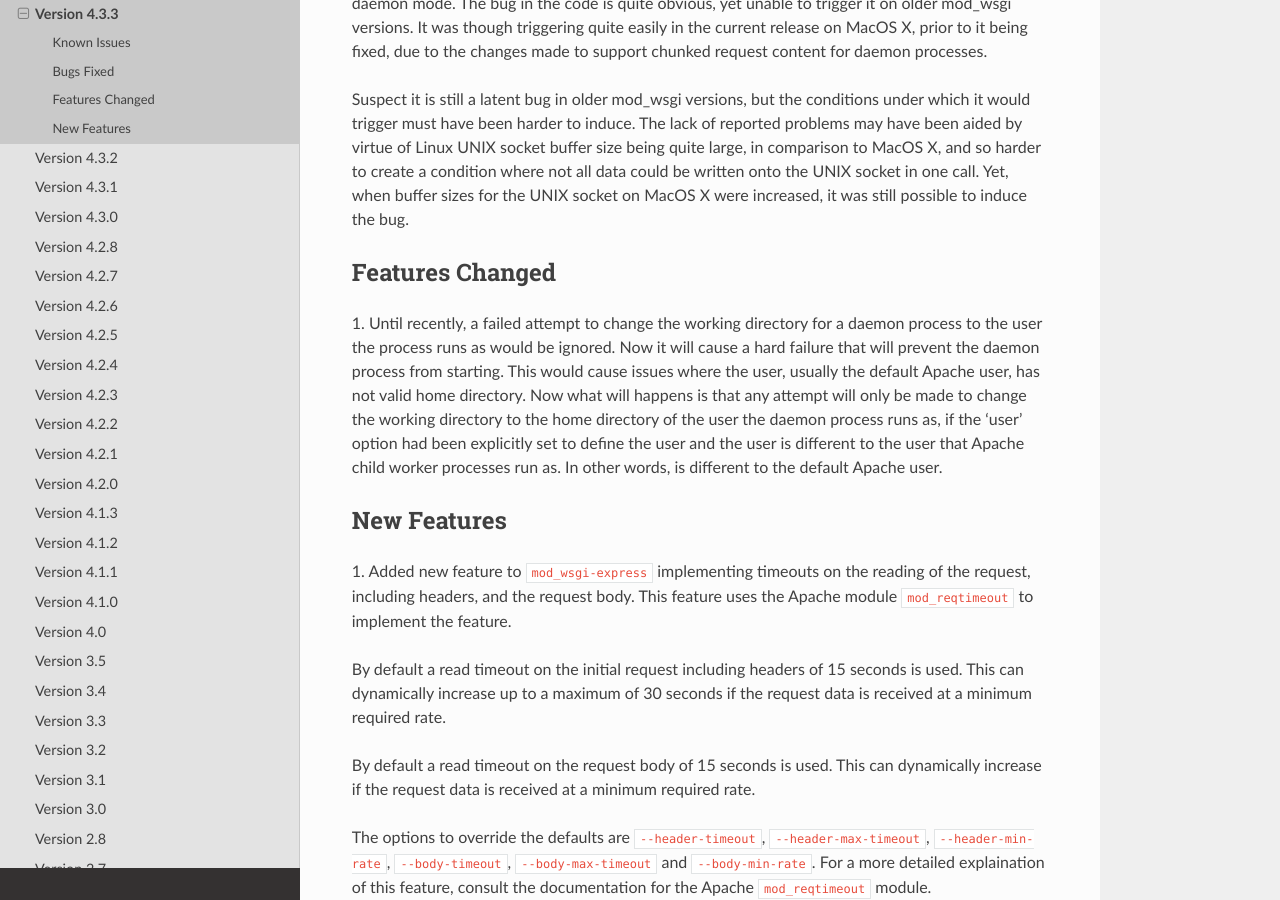
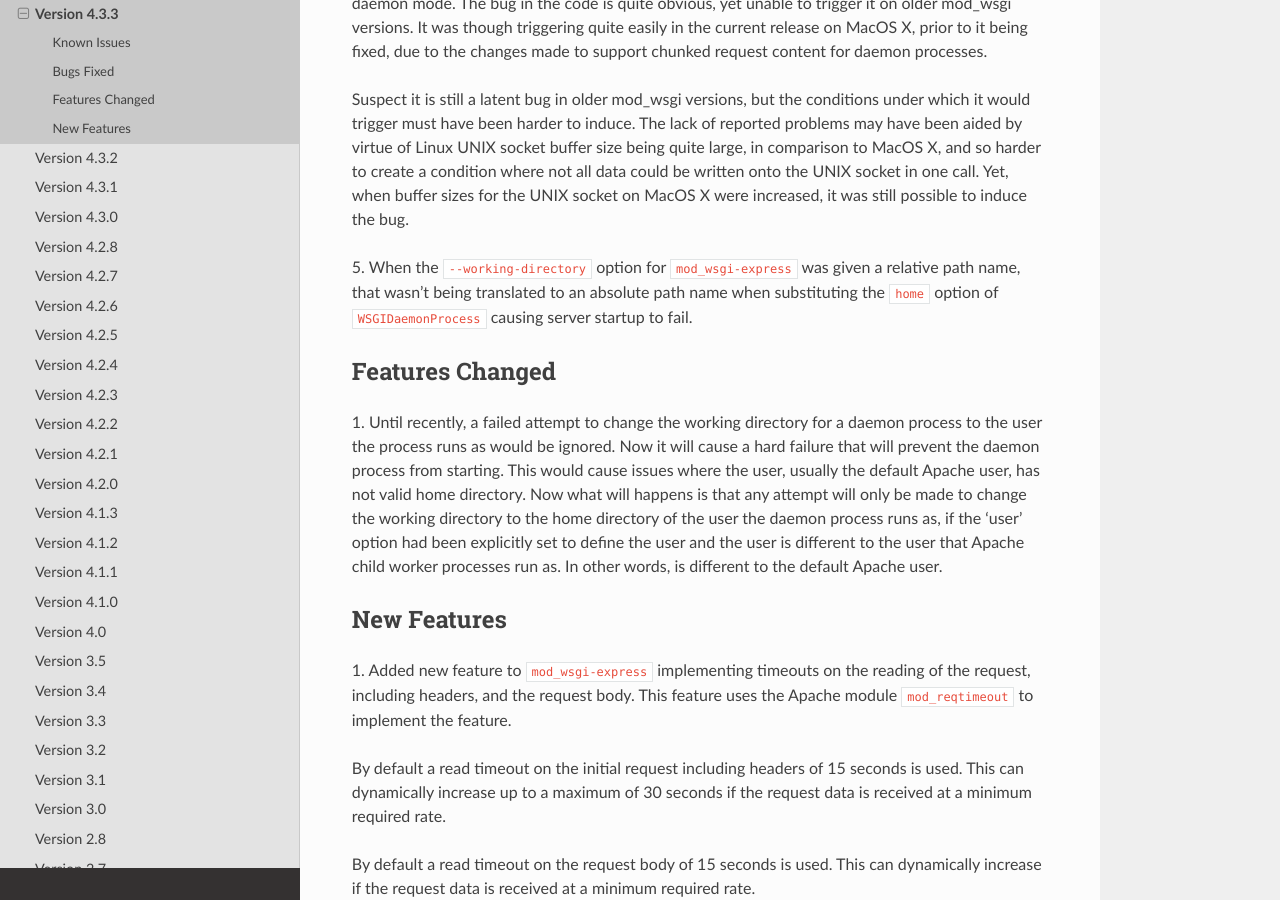
Before and after one commit to GrahamDumpleton/mod_wsgi, a Sphinx documentation site: the page built from docs/release-notes/version-4.3.3.rst, in a window 1280 px wide and 900 px high, scrolled down 1519 px. Built offline with Sphinx 7.4.7 and the Read the Docs theme 2.0.0, drawn with Linux system fonts in a browser that asks for light colours.

Commit message:
Need to ensure that working directory is an absolute path when using mod_wsgi-express.

```diff
--- a/docs/release-notes/version-4.3.3.rst
+++ b/docs/release-notes/version-4.3.3.rst
@@ -84,6 +84,11 @@
 harder to create a condition where not all data could be written onto the
 UNIX socket in one call. Yet, when buffer sizes for the UNIX socket on
 MacOS X were increased, it was still possible to induce the bug.
+
+5. When the ``--working-directory`` option for ``mod_wsgi-express`` was
+given a relative path name, that wasn't being translated to an absolute
+path name when substituting the ``home`` option of ``WSGIDaemonProcess``
+causing server startup to fail.
 
 Features Changed
 ----------------
--- a/src/server/__init__.py
+++ b/src/server/__init__.py
@@ -1713,6 +1713,7 @@
     options['mod_wsgi_so'] = where()
 
     options['working_directory'] = options['working_directory'] or os.getcwd()
+    options['working_directory'] = os.path.abspath(options['working_directory'])
 
     if not options['host']:
         options['listener_host'] = None
```
